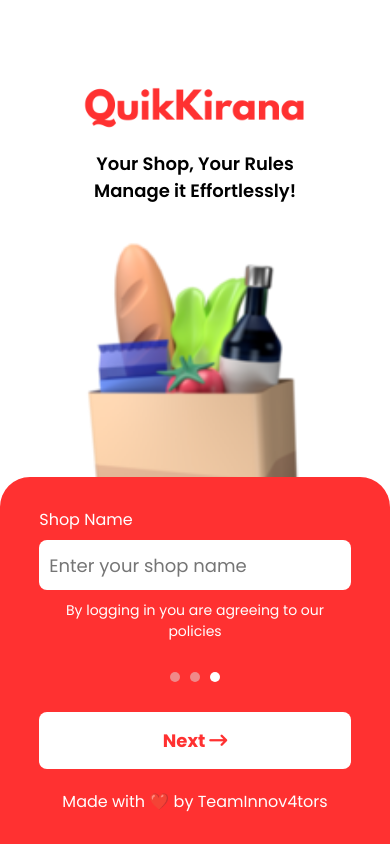
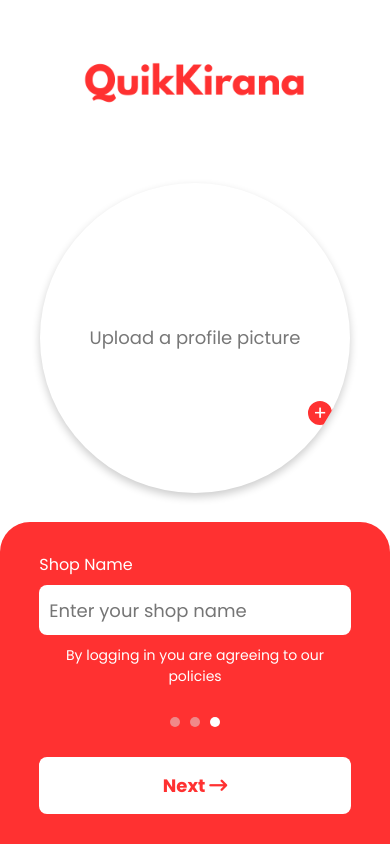
Before and after one commit to VikrantKadam028/RenderQuikKirana, a website: page public/shopname.html in a window 390 px wide. Drawn offline with Linux system fonts and the light colour scheme.

Commit message:
Update shopname.html

```diff
--- a/public/shopname.html
+++ b/public/shopname.html
@@ -2,11 +2,13 @@
 <html lang="en">
   <head>
     <meta charset="UTF-8" />
-    <meta name="viewport" content="width=device-width, initial-scale=1.0" />
+    <meta
+      name="viewport"
+      content="width=device-width, initial-scale=1.0, user-scalable=no"
+    />
     <meta name="theme-color" content="#ff3131" />
     <title>QuikKirana | Inventory Management & Billing App</title>
     <link rel="icon" href="logo.png" type="image/icon type" />
-    <!-- <link rel="stylesheet" href="style.css" />  -->
     <style>
       @import url("https://fonts.googleapis.com/css2?family=Poppins:wght@400;500;600;700&display=swap");
 
@@ -18,7 +20,6 @@
       }
 
       body {
-        /* background-color: #ff3131; */
         background-color: white;
         overflow: hidden;
       }
@@ -42,7 +43,7 @@
 
       .page1section1 {
         display: flex;
-        margin-top: 25px;
+        margin-top: 45px;
         align-items: center;
         justify-content: center;
         flex-direction: column;
@@ -52,6 +53,59 @@
       #whitelogo {
         width: auto;
         height: 80px;
+      }
+
+      .profile-picture-uploader {
+        position: relative;
+        width: 250px; /* Adjusted width */
+        height: 250px; /* Adjusted height */
+        border-radius: 50%;
+        overflow: hidden;
+        cursor: pointer;
+        margin-bottom: 20px;
+        display: flex;
+        align-items: center;
+        justify-content: center;
+        box-shadow: 0 4px 12px rgba(0, 0, 0, 0.1);
+        transition: box-shadow 0.3s;
+        box-shadow: 0 4px 8px rgba(0, 0, 0, 0.2);
+      }
+
+      .profile-picture-uploader img {
+        width: 100%;
+        height: 100%;
+        object-fit: cover;
+        display: none;
+      }
+
+      .profile-picture-uploader img.active {
+        display: block;
+      }
+
+      .upload-text {
+        font-size: 18px;
+        color: #777;
+        text-align: center;
+        position: absolute;
+        pointer-events: none;
+        z-index: 10; /* Ensure text stays on top */
+      }
+
+      .plus-icon {
+        position: absolute;
+        bottom: 65px; /* Adjusted positioning */
+        right: 15px; /* Adjusted positioning */
+        background-color: #ff3131;
+        color: white;
+        width: 40px;
+        height: 40px;
+        border-radius: 50%;
+        display: flex;
+        align-items: center;
+        justify-content: center;
+        font-size: 28px; /* Increased font size */
+        border: 3px solid white;
+        z-index: 20; /* Ensure icon is on top */
       }
 
       .page1section2 {
@@ -111,35 +165,35 @@
         outline: none;
         border-radius: 8px;
         margin-top: 20px;
+        cursor: pointer;
       }
 
       .slogan {
-        font-size: 18px;
+        font-size: 20px;
         font-weight: 600;
         color: black;
         text-align: center;
         margin-bottom: 20px;
       }
 
-      #team {
-        text-align: center;
-        margin-top: 20px;
-      }
-
-      #secondpageimg {
-        width: auto;
-        height: 350px;
-        z-index: 1;
-      }
-
       /* Responsive Styles */
       @media (max-width: 600px) {
-        .page1section1 {
-          margin-top: 70px;
+        .profile-picture-uploader {
+          width: 310px;
+          height: 310px;
+          position: absolute;
+          top: 40%; /* Move to 50% from the top */
+          left: 50%; /* Move to 50% from the left */
+          transform: translate(-50%, -50%);
+        }
+
+        .plus-icon {
+          width: 30px;
+          height: 30px;
+          font-size: 20px; /* Adjusted font size */
         }
 
         .page1section2 {
-          top: auto;
           padding: 10px;
         }
 
@@ -167,11 +221,6 @@
       }
 
       /* Active dot styles */
-      #activedot {
-        background-color: white;
-        opacity: 1;
-      }
-
       #thirdactivedot {
         background-color: white;
         opacity: 1;
@@ -195,10 +244,27 @@
       <div class="page1">
         <div class="page1section1">
           <img src="img2.png" id="whitelogo" />
-          <p class="slogan">
-            Your Shop, Your Rules<br />Manage it Effortlessly!
-          </p>
-          <img src="images/thirdpageimg.png" id="secondpageimg" />
+          <p class="slogan" id="greeting"></p>
+
+          <!-- Profile Picture Uploader -->
+          <div
+            class="profile-picture-uploader"
+            onclick="document.getElementById('fileInput').click();"
+          >
+            <p class="upload-text" id="uploadText">Upload a profile picture</p>
+            <img
+              src="placeholder.jpg"
+              id="profilePicture"
+              alt="Profile Picture"
+            />
+            <div class="plus-icon">+</div>
+          </div>
+          <input
+            type="file"
+            id="fileInput"
+            style="display: none"
+            accept="image/*"
+          />
         </div>
         <div class="page1section2">
           <div class="page1section2inner">
@@ -219,7 +285,6 @@
             <button id="submitBtn">
               Next <i class="fa-solid fa-arrow-right-long"></i>
             </button>
-            <label id="team">Made with ❤️ by TeamInnov4tors</label>
           </div>
         </div>
       </div>
@@ -228,5 +293,51 @@
       src="https://kit.fontawesome.com/5274d0405c.js"
       crossorigin="anonymous"
     ></script>
+    <script>
+      // Retrieve the username from localStorage
+      const username = localStorage.getItem("username");
+      const greetingElement = document.getElementById("greeting");
+
+      if (username) {
+        greetingElement.innerHTML = `Hello, ${username}! 👋`;
+      }
+
+      const submitBtn = document.getElementById("submitBtn");
+      const shopnameInput = document.getElementById("shopname");
+
+      submitBtn.addEventListener("click", function () {
+        const shopname = shopnameInput.value.trim();
+
+        if (shopname !== "") {
+          // Store the shop name in localStorage
+          localStorage.setItem("shopname", shopname);
+
+          // Here you can add logic to handle the shop name submission
+          alert(`Shop name "${shopname}" submitted!`);
+        } else {
+          alert("Please enter a shop name.");
+        }
+      });
+
+      const fileInput = document.getElementById("fileInput");
+      const profilePicture = document.getElementById("profilePicture");
+      const uploadText = document.getElementById("uploadText");
+
+      fileInput.addEventListener("change", function () {
+        const file = this.files[0];
+
+        if (file) {
+          const reader = new FileReader();
+
+          reader.onload = function (e) {
+            profilePicture.src = e.target.result;
+            profilePicture.classList.add("active");
+            uploadText.style.display = "none"; // Hide the upload text
+          };
+
+          reader.readAsDataURL(file);
+        }
+      });
+    </script>
   </body>
 </html>
```
